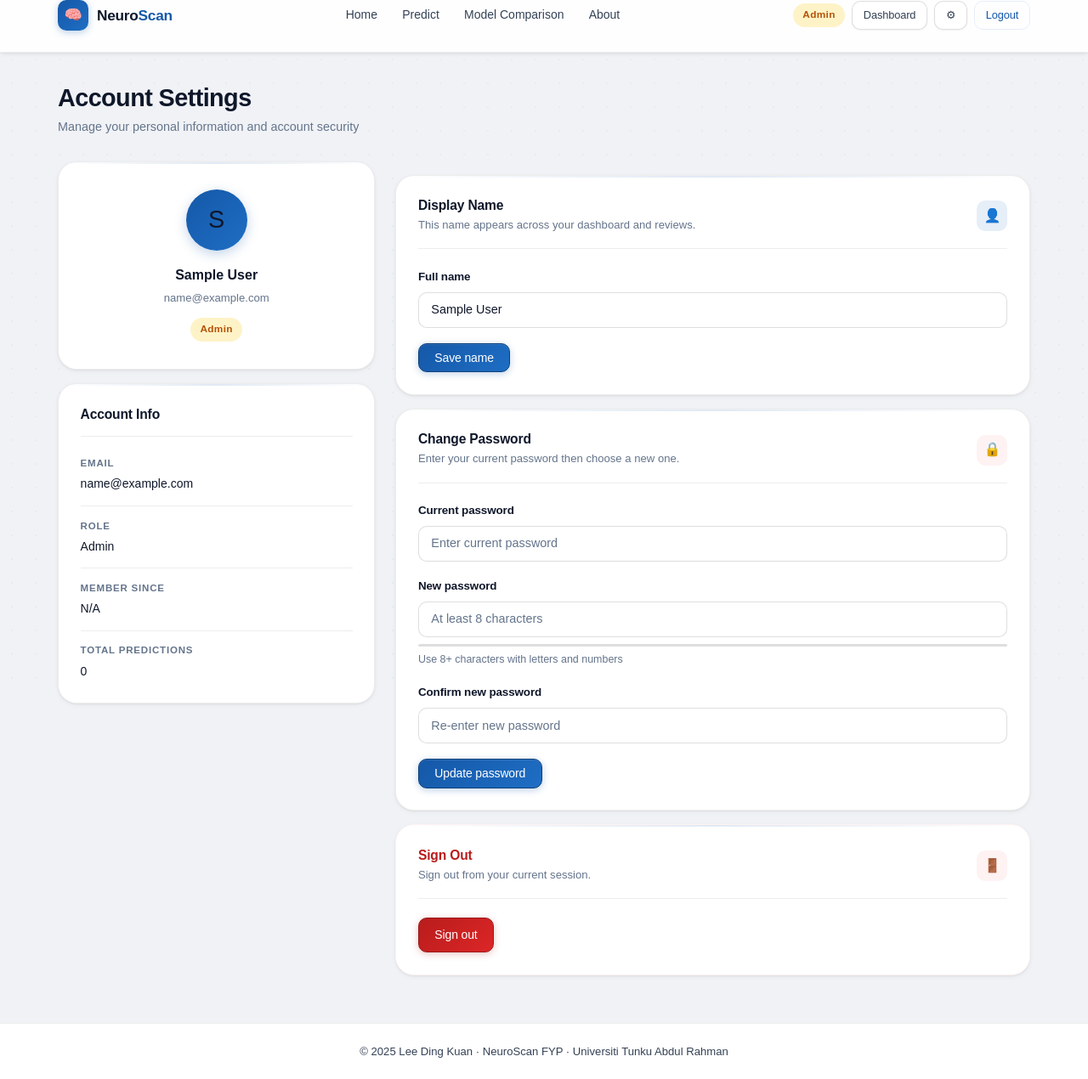
After one commit to DancingDogg/neuroscan, a Flask app: page /settings in a window 1280 px wide. The commit adds this page. Shown: the whole page at 85% size. Run offline with Flask 3, Linux system fonts and the light colour scheme; the visitor is signed in with stand-in values (Sample User, id 1); data that the repository does not hold is empty; some libraries are stand-ins or nearby versions.

Commit message:
Speed optimisation and added user settings page.

```diff
--- a/app/routes.py
+++ b/app/routes.py
@@ -132,6 +132,70 @@ def session_register():
 def logout():
     logout_user()
     return redirect(url_for('routes.login'))
+
+# ── ADD these two routes to routes.py ──
+# Place them after the logout route, before the General Pages section
+
+@bp.route('/settings')
+@login_required
+def settings():
+    # Fetch extra info from Firestore
+    user_doc = db.collection("users").document(current_user.id).get()
+    user_data = user_doc.to_dict() if user_doc.exists else {}
+
+    # Format joined date
+    joined_at = None
+    if user_data.get("created_at"):
+        try:
+            joined_at = user_data["created_at"].strftime("%d %b %Y")
+        except Exception:
+            joined_at = str(user_data["created_at"])
+
+    # Count predictions for this user
+    try:
+        preds = db.collection("predictions") \
+            .where("user_id", "==", current_user.id).get()
+        prediction_count = len(preds)
+    except Exception:
+        prediction_count = 0
+
+    # Detect if Google user (no password provider)
+    is_google_user = False
+    try:
+        firebase_user = auth.get_user(current_user.id)
+        providers = [p.provider_id for p in firebase_user.provider_data]
+        is_google_user = 'google.com' in providers and 'password' not in providers
+    except Exception:
+        pass
+
+    return render_template('settings.html',
+        joined_at=joined_at,
+        prediction_count=prediction_count,
+        is_google_user=is_google_user,
+        api_key=os.environ.get('FIREBASE_API_KEY'),
+        auth_domain=os.environ.get('FIREBASE_AUTH_DOMAIN'),
+        project_id=os.environ.get('FIREBASE_PROJECT_ID')
+    )
+
+
+@bp.route('/settings/update_name', methods=['POST'])
+@login_required
+def update_display_name():
+    if not request.is_json:
+        return jsonify({'error': 'Request must be JSON.'}), 400
+    data = request.get_json(silent=True)
+    name = (data.get('name') or '').strip()
+    if not name or len(name) < 2:
+        return jsonify({'error': 'Name must be at least 2 characters.'}), 400
+    if len(name) > 60:
+        return jsonify({'error': 'Name must be under 60 characters.'}), 400
+    try:
+        db.collection("users").document(current_user.id).update({"name": name})
+        current_user.name = name   # update in-session object too
+        log_event(current_user.id, current_user.role, "update_name", {"name": name})
+        return jsonify({'success': True}), 200
+    except Exception as e:
+        return jsonify({'error': str(e)}), 500
 
 
 # -------------------------------
--- a/app/templates/base.html
+++ b/app/templates/base.html
@@ -27,6 +27,9 @@
                     <li><a href="{{ url_for('routes.about') }}"      {% if request.endpoint == 'routes.about'      %}class="active"{% endif %}>About</a></li>
                 </ul>
 
+                {# ── REPLACE the navbar-actions div in base.html with this ──
+   Adds a Settings link for authenticated users ── #}
+
                 <div class="navbar-actions">
                     {% if current_user.is_authenticated %}
                         <span class="nav-badge {{ current_user.role }}">{{ current_user.role | capitalize }}</span>
@@ -38,6 +41,10 @@
                         {% else %}
                             <a href="{{ url_for('routes.dashboard_patient') }}" class="btn btn-outline btn-sm">Dashboard</a>
                         {% endif %}
+
+                        <a href="{{ url_for('routes.settings') }}"
+                        class="btn btn-outline btn-sm {% if request.endpoint == 'routes.settings' %}active{% endif %}"
+                        title="Account Settings">⚙</a>
 
                         <a href="{{ url_for('routes.logout') }}" class="btn btn-ghost btn-sm">Logout</a>
                     {% else %}
--- /dev/null
+++ b/app/templates/settings.html
@@ -0,0 +1,293 @@
+{% extends "base.html" %}
+{% block title %}Account Settings — NeuroScan{% endblock %}
+
+{% block content %}
+
+<div class="page-header">
+    <h1>Account Settings</h1>
+    <p>Manage your personal information and account security</p>
+</div>
+
+<div style="display: grid; grid-template-columns: 1fr 2fr; gap: 1.5rem; align-items: start;">
+
+    <!-- ── Left: Account Info card ── -->
+    <div style="display: flex; flex-direction: column; gap: 1rem;">
+
+        <!-- Avatar + basic info -->
+        <div class="card" style="text-align: center; padding: 2rem 1.5rem;">
+            <div style="width: 72px; height: 72px; border-radius: 50%;
+                        background: linear-gradient(135deg, var(--clr-primary) 0%, var(--clr-primary-mid) 100%);
+                        display: flex; align-items: center; justify-content: center;
+                        font-size: 1.8rem; margin: 0 auto 1rem; box-shadow: 0 4px 14px rgba(21,88,168,0.25);">
+                {{ (current_user.name or current_user.email)[0] | upper }}
+            </div>
+            <div style="font-weight: 700; font-size: 1rem; color: var(--txt-primary); margin-bottom: 0.2rem;">
+                {{ current_user.name or 'No name set' }}
+            </div>
+            <div style="font-size: 0.82rem; color: var(--txt-muted); margin-bottom: 0.75rem;">
+                {{ current_user.email }}
+            </div>
+            <span class="nav-badge {{ current_user.role }}" style="display: inline-flex;">
+                {{ current_user.role | capitalize }}
+            </span>
+        </div>
+
+        <!-- Account info details -->
+        <div class="card">
+            <div class="card-header">
+                <h3 class="card-title">Account Info</h3>
+            </div>
+            <div style="display: flex; flex-direction: column; gap: 0.85rem; font-size: 0.875rem;">
+                <div>
+                    <div style="font-size: 0.72rem; font-weight: 700; text-transform: uppercase;
+                                letter-spacing: 0.07em; color: var(--txt-muted); margin-bottom: 0.2rem;">Email</div>
+                    <div style="color: var(--txt-primary); font-weight: 500;">{{ current_user.email }}</div>
+                </div>
+                <div style="border-top: 1px solid var(--clr-border); padding-top: 0.85rem;">
+                    <div style="font-size: 0.72rem; font-weight: 700; text-transform: uppercase;
+                                letter-spacing: 0.07em; color: var(--txt-muted); margin-bottom: 0.2rem;">Role</div>
+                    <div style="color: var(--txt-primary); font-weight: 500;">{{ current_user.role | capitalize }}</div>
+                </div>
+                <div style="border-top: 1px solid var(--clr-border); padding-top: 0.85rem;">
+                    <div style="font-size: 0.72rem; font-weight: 700; text-transform: uppercase;
+                                letter-spacing: 0.07em; color: var(--txt-muted); margin-bottom: 0.2rem;">Member Since</div>
+                    <div style="color: var(--txt-primary); font-weight: 500;">
+                        {{ joined_at if joined_at else 'N/A' }}
+                    </div>
+                </div>
+                <div style="border-top: 1px solid var(--clr-border); padding-top: 0.85rem;">
+                    <div style="font-size: 0.72rem; font-weight: 700; text-transform: uppercase;
+                                letter-spacing: 0.07em; color: var(--txt-muted); margin-bottom: 0.2rem;">Total Predictions</div>
+                    <div style="color: var(--txt-primary); font-weight: 500;">{{ prediction_count }}</div>
+                </div>
+            </div>
+        </div>
+
+    </div>
+
+    <!-- ── Right: Action cards ── -->
+    <div style="display: flex; flex-direction: column; gap: 1rem;">
+
+        <!-- Flash messages -->
+        <div id="settingsAlert"></div>
+
+        <!-- Change display name -->
+        <div class="card">
+            <div class="card-header">
+                <div>
+                    <h3 class="card-title">Display Name</h3>
+                    <p style="font-size: 0.82rem; color: var(--txt-muted); margin: 0.15rem 0 0;">
+                        This name appears across your dashboard and reviews.
+                    </p>
+                </div>
+                <div class="card-icon blue">👤</div>
+            </div>
+            <form id="nameForm">
+                <div class="form-group">
+                    <label class="form-label" for="displayName">Full name</label>
+                    <input class="form-control" type="text" id="displayName"
+                           value="{{ current_user.name or '' }}"
+                           placeholder="e.g. Dr. Ahmad bin Ali"
+                           maxlength="60" autocomplete="off">
+                </div>
+                <button type="submit" class="btn btn-primary" id="nameBtn">
+                    Save name
+                </button>
+            </form>
+        </div>
+
+        <!-- Change password -->
+        <div class="card">
+            <div class="card-header">
+                <div>
+                    <h3 class="card-title">Change Password</h3>
+                    <p style="font-size: 0.82rem; color: var(--txt-muted); margin: 0.15rem 0 0;">
+                        Enter your current password then choose a new one.
+                    </p>
+                </div>
+                <div class="card-icon red">🔒</div>
+            </div>
+            <form id="passwordForm">
+                <div class="form-group">
+                    <label class="form-label" for="currentPassword">Current password</label>
+                    <input class="form-control" type="password" id="currentPassword"
+                           placeholder="Enter current password" autocomplete="current-password">
+                </div>
+                <div class="form-group">
+                    <label class="form-label" for="newPassword">New password</label>
+                    <input class="form-control" type="password" id="newPassword"
+                           placeholder="At least 8 characters" autocomplete="new-password">
+                    <div class="pw-strength-bar mt-1">
+                        <div class="pw-strength-fill" id="pwBar"></div>
+                    </div>
+                    <p class="form-hint" id="pwHint">Use 8+ characters with letters and numbers</p>
+                </div>
+                <div class="form-group">
+                    <label class="form-label" for="confirmPassword">Confirm new password</label>
+                    <input class="form-control" type="password" id="confirmPassword"
+                           placeholder="Re-enter new password" autocomplete="new-password">
+                </div>
+                <button type="submit" class="btn btn-primary" id="passwordBtn">
+                    Update password
+                </button>
+            </form>
+
+            <!-- Info note for Google users -->
+            {% if is_google_user %}
+            <div class="alert info mt-2" style="margin-bottom: 0;">
+                <span class="alert-icon">ℹ</span>
+                <span>Your account uses Google Sign-in. Password is managed by Google — change it at
+                    <a href="https://myaccount.google.com/security" target="_blank" style="font-weight:600;">myaccount.google.com</a>.
+                </span>
+            </div>
+            {% endif %}
+        </div>
+
+        <!-- Danger zone -->
+        <div class="card" style="border-color: var(--clr-danger-bg);">
+            <div class="card-header">
+                <div>
+                    <h3 class="card-title" style="color: var(--clr-danger);">Sign Out</h3>
+                    <p style="font-size: 0.82rem; color: var(--txt-muted); margin: 0.15rem 0 0;">
+                        Sign out from your current session.
+                    </p>
+                </div>
+                <div class="card-icon red">🚪</div>
+            </div>
+            <a href="{{ url_for('routes.logout') }}" class="btn btn-danger"
+               style="display: inline-flex; width: fit-content;">
+                Sign out
+            </a>
+        </div>
+
+    </div>
+</div>
+
+<script src="https://www.gstatic.com/firebasejs/9.6.10/firebase-app-compat.js"></script>
+<script src="https://www.gstatic.com/firebasejs/9.6.10/firebase-auth-compat.js"></script>
+<script>
+    const firebaseConfig = {
+        apiKey: "{{ api_key }}",
+        authDomain: "{{ auth_domain }}",
+        projectId: "{{ project_id }}"
+    };
+    if (!firebase.apps.length) firebase.initializeApp(firebaseConfig);
+
+    function showAlert(msg, type) {
+        document.getElementById('settingsAlert').innerHTML =
+            `<div class="alert ${type}" style="margin-bottom:1rem;">
+                <span class="alert-icon">${type === 'danger' ? '✖' : type === 'success' ? '✔' : 'ℹ'}</span>${msg}
+             </div>`;
+        // Scroll to alert
+        document.getElementById('settingsAlert').scrollIntoView({ behavior: 'smooth', block: 'nearest' });
+    }
+
+    // ── Change display name ──
+    document.getElementById('nameForm').addEventListener('submit', async (e) => {
+        e.preventDefault();
+        const btn = document.getElementById('nameBtn');
+        const name = document.getElementById('displayName').value.trim();
+
+        if (!name) { showAlert('Please enter a display name.', 'danger'); return; }
+        if (name.length < 2) { showAlert('Name must be at least 2 characters.', 'danger'); return; }
+
+        btn.textContent = 'Saving…';
+        btn.disabled = true;
+
+        try {
+            const res = await fetch("{{ url_for('routes.update_display_name') }}", {
+                method: 'POST',
+                headers: { 'Content-Type': 'application/json' },
+                credentials: 'include',
+                body: JSON.stringify({ name })
+            });
+            const data = await res.json();
+            if (res.ok) {
+                showAlert('Display name updated successfully.', 'success');
+                // Update the avatar letter and name shown on page
+                document.querySelector('.avatar-letter') &&
+                    (document.querySelector('.avatar-letter').textContent = name[0].toUpperCase());
+            } else {
+                showAlert(data.error || 'Failed to update name.', 'danger');
+            }
+        } catch (err) {
+            showAlert('Something went wrong. Please try again.', 'danger');
+        } finally {
+            btn.textContent = 'Save name';
+            btn.disabled = false;
+        }
+    });
+
+    // ── Password strength indicator ──
+    document.getElementById('newPassword').addEventListener('input', function () {
+        const val = this.value;
+        const bar  = document.getElementById('pwBar');
+        const hint = document.getElementById('pwHint');
+        let s = 0;
+        if (val.length >= 8) s++;
+        if (/[A-Z]/.test(val)) s++;
+        if (/[0-9]/.test(val)) s++;
+        if (/[^A-Za-z0-9]/.test(val)) s++;
+        const widths = ['0%','30%','55%','80%','100%'];
+        const colors = ['','#e24b4a','#ef9f27','#1a6fb5','#1a7a4a'];
+        const hints  = ['','Weak — too short','Fair — add uppercase','Good — add numbers','Strong password'];
+        bar.style.width      = widths[s];
+        bar.style.background = colors[s];
+        hint.textContent     = hints[s] || hints[0];
+    });
+
+    // ── Change password ──
+    document.getElementById('passwordForm').addEventListener('submit', async (e) => {
+        e.preventDefault();
+        const btn     = document.getElementById('passwordBtn');
+        const current = document.getElementById('currentPassword').value;
+        const newPw   = document.getElementById('newPassword').value;
+        const confirm = document.getElementById('confirmPassword').value;
+
+        if (!current) { showAlert('Please enter your current password.', 'danger'); return; }
+        if (newPw.length < 8) { showAlert('New password must be at least 8 characters.', 'danger'); return; }
+        if (newPw !== confirm) { showAlert('New passwords do not match.', 'danger'); return; }
+        if (current === newPw) { showAlert('New password must be different from current password.', 'danger'); return; }
+
+        btn.textContent = 'Updating…';
+        btn.disabled = true;
+
+        try {
+            // Re-authenticate with Firebase first, then update password
+            const user = firebase.auth().currentUser;
+
+            if (!user) {
+                showAlert('Session expired. Please log in again.', 'danger');
+                btn.textContent = 'Update password';
+                btn.disabled = false;
+                return;
+            }
+
+            // Re-authenticate
+            const credential = firebase.auth.EmailAuthProvider.credential(user.email, current);
+            await user.reauthenticateWithCredential(credential);
+
+            // Update password in Firebase Auth
+            await user.updatePassword(newPw);
+
+            showAlert('Password updated successfully.', 'success');
+            document.getElementById('passwordForm').reset();
+            document.getElementById('pwBar').style.width = '0%';
+            document.getElementById('pwHint').textContent = 'Use 8+ characters with letters and numbers';
+
+        } catch (err) {
+            if (err.code === 'auth/wrong-password' || err.code === 'auth/invalid-credential') {
+                showAlert('Current password is incorrect.', 'danger');
+            } else if (err.code === 'auth/requires-recent-login') {
+                showAlert('Please log out and log in again before changing your password.', 'warning');
+            } else {
+                showAlert(err.message, 'danger');
+            }
+        } finally {
+            btn.textContent = 'Update password';
+            btn.disabled = false;
+        }
+    });
+</script>
+
+{% endblock %}
```
Also changed, not shown: app/ml/model_loader.py (+80 -21 lines).
